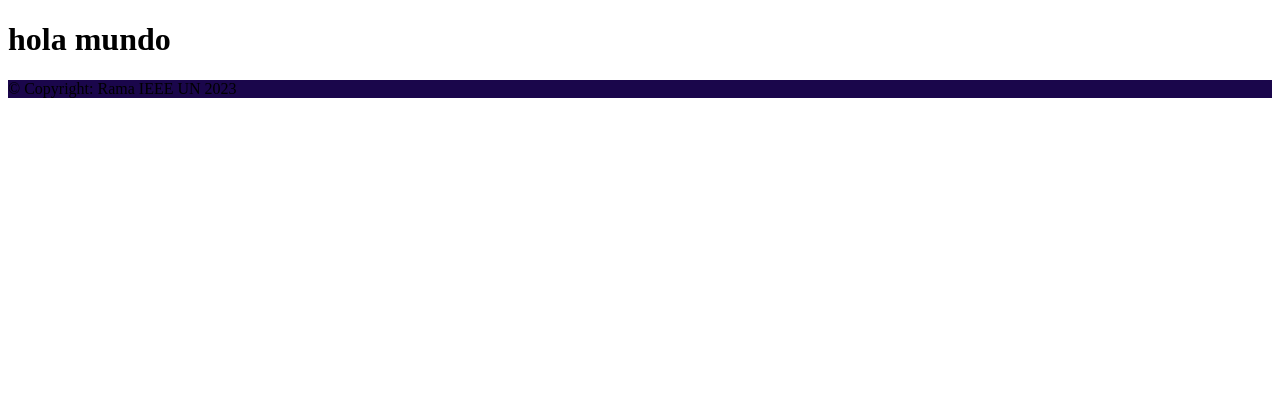
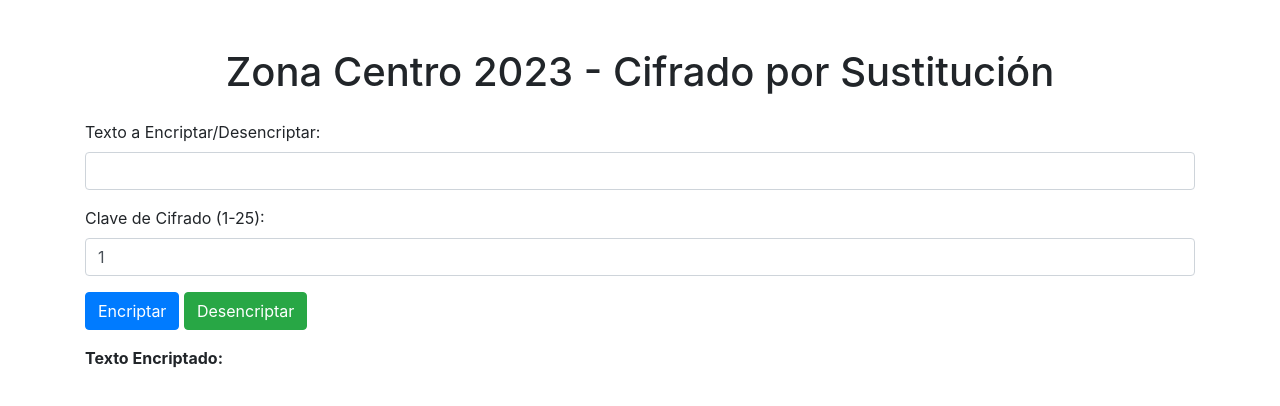
Before and after one commit to SofiaSSR/Zonacentro2023, a plain HTML site: page index.html in a window 1280 px wide. Drawn offline with nearby package versions, Linux system fonts and the light colour scheme.

Commit message:
plain base

```diff
--- a/index.html
+++ b/index.html
@@ -1,19 +1,33 @@
-<!doctype html>
+<!DOCTYPE html>
 <html lang="en">
 <head>
-  <meta charset="utf-8">
-  <title>CryptoBox</title>
-  <base href="/">
-  <meta name="viewport" content="width=device-width, initial-scale=1">
-  <link rel="icon" type="image/x-icon" href="assets/logo.png">
+    <meta charset="UTF-8">
+    <meta name="viewport" content="width=device-width, initial-scale=1.0">
+    <title>Zona Centro 2023</title>
+    <link rel="stylesheet" href="https://maxcdn.bootstrapcdn.com/bootstrap/4.5.2/css/bootstrap.min.css">
+    <script src="index.js"></script>
+
 </head>
 <body>
-  <h1>hola mundo</h1>
-  <footer class="bg-dark text-center text-white">
-    <div class="text-center p-3" style="background-color:#1a064b;">
-      © Copyright: Rama IEEE UN 2023
+    <div class="container mt-5">
+        <h1 class="text-center">Zona Centro 2023 - Cifrado por Sustitución</h1>
+        <div class="form-group mt-4">
+            <label for="inputTexto">Texto a Encriptar/Desencriptar:</label>
+            <input type="text" class="form-control" id="inputTexto">
+        </div>
+        <div class="form-group">
+            <label for="inputClave">Clave de Cifrado (1-25):</label>
+            <input type="number" class="form-control" id="inputClave" min="1" max="25" value="1">
+        </div>
+        <button class="btn btn-primary" onclick="encriptarTexto()">Encriptar</button>
+        <button class="btn btn-success" onclick="desencriptarTexto()">Desencriptar</button>
+        <div class="mt-3">
+            <p><strong>Texto Encriptado:</strong></p>
+            <p id="textoEncriptado"></p>
+        </div>
     </div>
-  </footer>
 </body>
+</html>
+
 
 </html>
--- /dev/null
+++ b/index.js
@@ -0,0 +1,46 @@
+function encriptarTexto() {
+    const texto = document.getElementById("inputTexto").value;
+    const clave = parseInt(document.getElementById("inputClave").value);
+    let textoEncriptado = "";
+
+    for (let i = 0; i < texto.length; i++) {
+        let charCode = texto.charCodeAt(i);
+
+        // Verifica si el carácter es una letra mayúscula
+        if (65 <= charCode && charCode <= 90) {
+            charCode = ((charCode - 65 + clave) % 26) + 65;
+        }
+        // Verifica si el carácter es una letra minúscula
+        else if (97 <= charCode && charCode <= 122) {
+            charCode = ((charCode - 97 + clave) % 26) + 97;
+        }
+
+        textoEncriptado += String.fromCharCode(charCode);
+    }
+
+    document.getElementById("textoEncriptado").textContent = textoEncriptado;
+}
+
+// Función para desencriptar el texto
+function desencriptarTexto() {
+    const textoEncriptado = document.getElementById("textoEncriptado").textContent;
+    const clave = parseInt(document.getElementById("inputClave").value);
+    let textoDesencriptado = "";
+
+    for (let i = 0; i < textoEncriptado.length; i++) {
+        let charCode = textoEncriptado.charCodeAt(i);
+
+        // Verifica si el carácter es una letra mayúscula
+        if (65 <= charCode && charCode <= 90) {
+            charCode = ((charCode - 65 - clave + 26) % 26) + 65;
+        }
+        // Verifica si el carácter es una letra minúscula
+        else if (97 <= charCode && charCode <= 122) {
+            charCode = ((charCode - 97 - clave + 26) % 26) + 97;
+        }
+
+        textoDesencriptado += String.fromCharCode(charCode);
+    }
+
+    document.getElementById("inputTexto").value = textoDesencriptado;
+}
```
